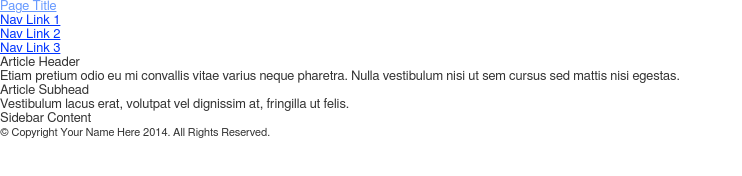
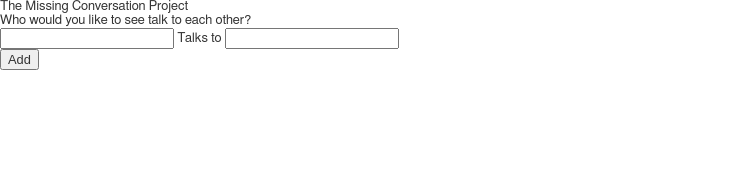
Before and after one commit to aldavigdis/missingconversation, a website: page index.html in a window 1280 px wide. Shown: the whole page, without its empty margins (0-742 px from the left). Drawn offline with nearby package versions, Linux system fonts and the light colour scheme.

Commit message:
Cleaning up the index file and fixing JS refs

```diff
--- a/index.html
+++ b/index.html
@@ -21,14 +21,6 @@
 
 	<!-- Important stuff for SEO, don't neglect. (And don't dupicate values across your site!) -->
 	<title></title>
-	<meta name="author" content="" />
-	<meta name="description" content="" />
-
-	<!-- Don't forget to set your site up: http://google.com/webmasters -->
-	<meta name="google-site-verification" content="" />
-
-	<!-- Who owns the content of this site? -->
-	<meta name="Copyright" content="" />
 
 	<!--  Mobile Viewport
 	http://j.mp/mobileviewport & http://davidbcalhoun.com/2010/viewport-metatag
@@ -45,33 +37,16 @@
 	<link rel="stylesheet" href="assets/css/reset.css" />
 	<link rel="stylesheet" href="assets/css/style.css" />
 
+    <script src="assets/js/libs/jquery-1.11.0.min.js"></script>
+
+    <script src="assets/js/functions.js"></script>
+
 	<!-- Lea Verou's Prefix Free, lets you use un-prefixed properties in your CSS files -->
 	<script src="assets/js/libs/prefixfree.min.js"></script>
 
 	<!-- This is an un-minified, complete version of Modernizr.
 		 Before you move to production, you should generate a custom build that only has the detects you need. -->
 	<script src="assets/js/libs/modernizr-2.7.1.dev.js"></script>
-
-	<!-- Application-specific meta tags -->
-	<!-- Windows 8: see http://msdn.microsoft.com/en-us/library/ie/dn255024%28v=vs.85%29.aspx for details -->
-	<meta name="application-name" content="" />
-	<meta name="msapplication-TileColor" content="" />
-	<meta name="msapplication-TileImage" content="" />
-	<meta name="msapplication-square150x150logo" content="" />
-	<meta name="msapplication-square310x310logo" content="" />
-	<meta name="msapplication-square70x70logo" content="" />
-	<meta name="msapplication-wide310x150logo" content="" />
-	<!-- Twitter: see https://dev.twitter.com/docs/cards/types/summary-card for details -->
-	<meta name="twitter:card" content="">
-	<meta name="twitter:site" content="">
-	<meta name="twitter:title" content="">
-	<meta name="twitter:description" content="">
-	<meta name="twitter:url" content="">
-	<!-- Facebook (and some others) use the Open Graph protocol: see http://ogp.me/ for details -->
-	<meta property="og:title" content="" />
-	<meta property="og:description" content="" />
-	<meta property="og:url" content="" />
-	<meta property="og:image" content="" />
 
 </head>
 
@@ -81,68 +56,34 @@
 
 	<header>
 
-		<h1><a href="/">Page Title</a></h1>
-
-		<nav>
-
-			<ol>
-				<li><a href="">Nav Link 1</a></li>
-				<li><a href="">Nav Link 2</a></li>
-				<li><a href="">Nav Link 3</a></li>
-			</ol>
-
-		</nav>
+		<h1>
+            <span class="the">The</span>
+            <span class="missing-conversation">Missing Conversation</span>
+            <span class="project">Project</span>
+        </h1>
 
 	</header>
 
-	<article>
+	<div id="form-controller">
 
-		<h1>Article Header</h1>
+		<h1>Who would you like to see talk to each other?</h1>
 
-		<p>Etiam pretium odio eu mi convallis vitae varius neque pharetra. Nulla vestibulum nisi ut sem cursus sed mattis nisi egestas.</p>
+        <form id="the-form" method="post" action="#">
 
-		<h2>Article Subhead</h2>
+            <div id="field-container">
+                <input type="text" name="person1" />
+                <span class="talks-to">Talks to</span>
+                <input type="text" name="person2" />
+            </div>
+            <div id="submit-container">
+                <input type="submit" value="Add" />
+            </div>
 
-		<p>Vestibulum lacus erat, volutpat vel dignissim at, fringilla ut felis.</p>
+        </form>
 
-	</article>
-
-	<aside>
-
-		<h2>Sidebar Content</h2>
-
-	</aside>
-
-	<footer>
-
-		<p><small>&copy; Copyright Your Name Here 2014. All Rights Reserved.</small></p>
-
-	</footer>
+	</div>
 
 </div>
 
-<!-- Grab Google CDN's jQuery. fall back to local if necessary -->
-<script src="//ajax.googleapis.com/ajax/libs/jquery/1.11.0/jquery.min.js"></script>
-<script>window.jQuery || document.write("<script src='assets/js/libs/jquery-1.11.0.min.js'>\x3C/script>")</script>
-
-<!-- this is where we put our custom functions -->
-<!-- don't forget to concatenate and minify if needed -->
-<script src="assets/js/functions.js"></script>
-
-<!-- Asynchronous google analytics; this is the official snippet.
-	 Replace UA-XXXXXX-XX with your site's ID and uncomment to enable.
-
-<script>
-  (function(i,s,o,g,r,a,m){i['GoogleAnalyticsObject']=r;i[r]=i[r]||function(){
-  (i[r].q=i[r].q||[]).push(arguments)},i[r].l=1*new Date();a=s.createElement(o),
-  m=s.getElementsByTagName(o)[0];a.async=1;a.src=g;m.parentNode.insertBefore(a,m)
-  })(window,document,'script','//www.google-analytics.com/analytics.js','ga');
-
-  ga('create', 'UA-XXXXXX-XX', 'auto');
-  ga('send', 'pageview');
-
-</script>
--->
-
 </body>
 </html>
```
